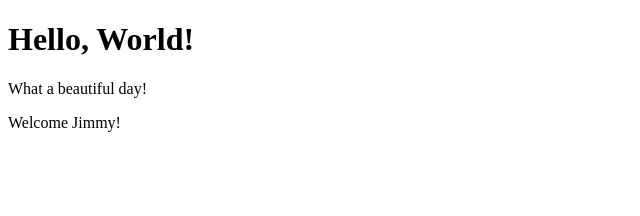
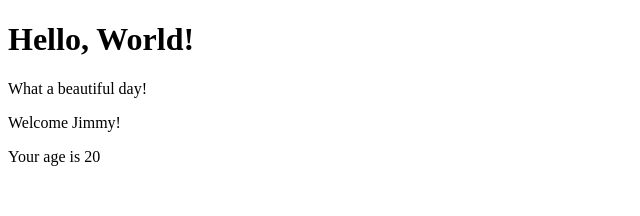
Before and after one commit to cicciocara/React-exercises, a React (Create React App) app in the folder react-exercises/: page / in a window 1280 px wide. Shown: the top 216 px of the page, without its empty margins (0-640 px from the left). Built offline with nearby package versions, Linux system fonts and the light colour scheme.

Commit message:
feat/exercise props-03 completed

```diff
--- a/react-exercises/src/App.js
+++ b/react-exercises/src/App.js
@@ -7,7 +7,7 @@
     return (
       <div>
         <Hello />
-        <Welcome />
+        <Welcome age={20} />
       </div>
     );
   }
--- a/react-exercises/src/Welcome.js
+++ b/react-exercises/src/Welcome.js
@@ -2,7 +2,12 @@
 
 export class Welcome extends React.Component {
   render() {
-    return <p>Welcome {this.props.name}!</p>;
+    return (
+      <div>
+        <p>Welcome {this.props.name}!</p>
+        <p>Your age is {this.props.age}</p>
+      </div>
+    );
   }
 }
 
```
